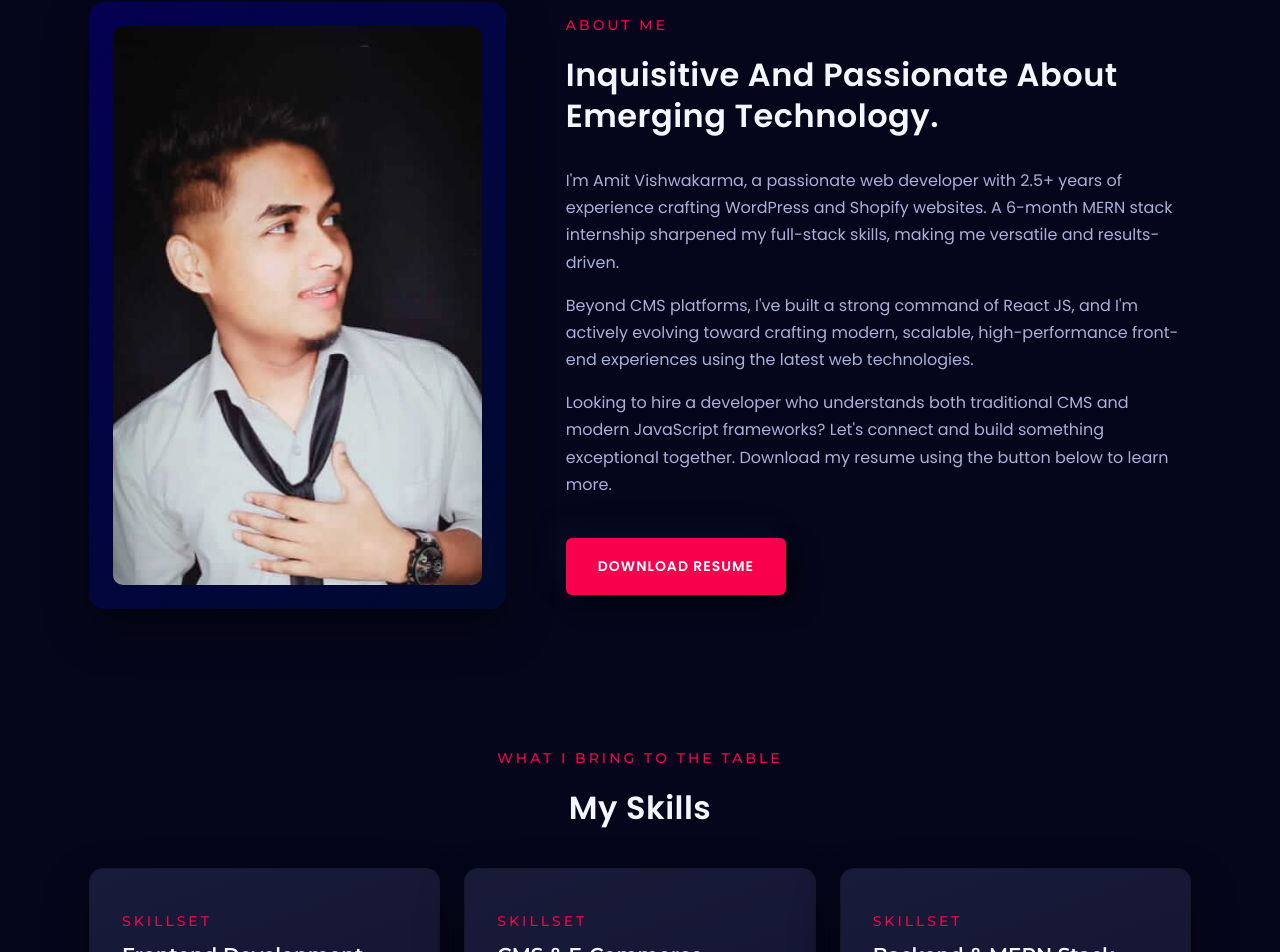
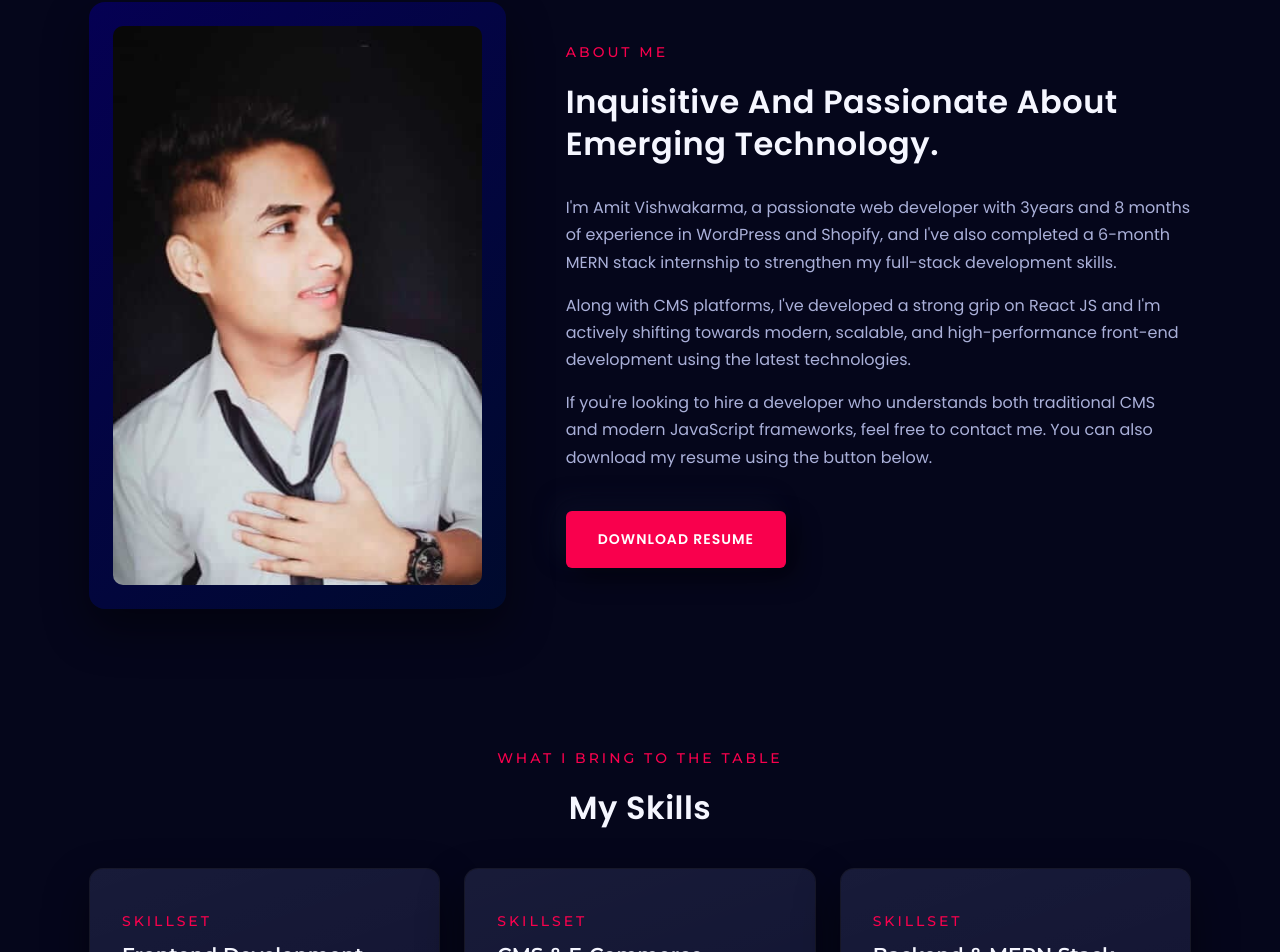
Before and after one commit to AmitDevOfficial/NewPortFolio, a React (Create React App) app: page / in a window 1280 px wide. Shown: the part 1176-2128 px from the top of the page. Built offline with nearby package versions, Linux system fonts and the light colour scheme.

Commit message:
Update about content via admin dashboard

```diff
--- a/src/data/aboutData.js
+++ b/src/data/aboutData.js
@@ -12,9 +12,9 @@ export const defaultAbout = {
     "tag": "About Me",
     "heading": "Inquisitive and passionate about emerging technology.",
     "paragraphs": [
-        "I'm Amit Vishwakarma, a passionate web developer with 2.5+ years of experience crafting WordPress and Shopify websites. A 6-month MERN stack internship sharpened my full-stack skills, making me versatile and results-driven.",
-        "Beyond CMS platforms, I've built a strong command of React JS, and I'm actively evolving toward crafting modern, scalable, high-performance front-end experiences using the latest web technologies.",
-        "Looking to hire a developer who understands both traditional CMS and modern JavaScript frameworks? Let's connect and build something exceptional together. Download my resume using the button below to learn more."
+        "I'm Amit Vishwakarma, a passionate web developer with 3years and 8 months of experience in WordPress and Shopify, and I've also completed a 6-month MERN stack internship to strengthen my full-stack development skills.",
+        "Along with CMS platforms, I've developed a strong grip on React JS and I'm actively shifting towards modern, scalable, and high-performance front-end development using the latest technologies.",
+        "If you're looking to hire a developer who understands both traditional CMS and modern JavaScript frameworks, feel free to contact me. You can also download my resume using the button below."
     ],
     "imgKey": "aboutImg",
     "imgUrl": ""
```
